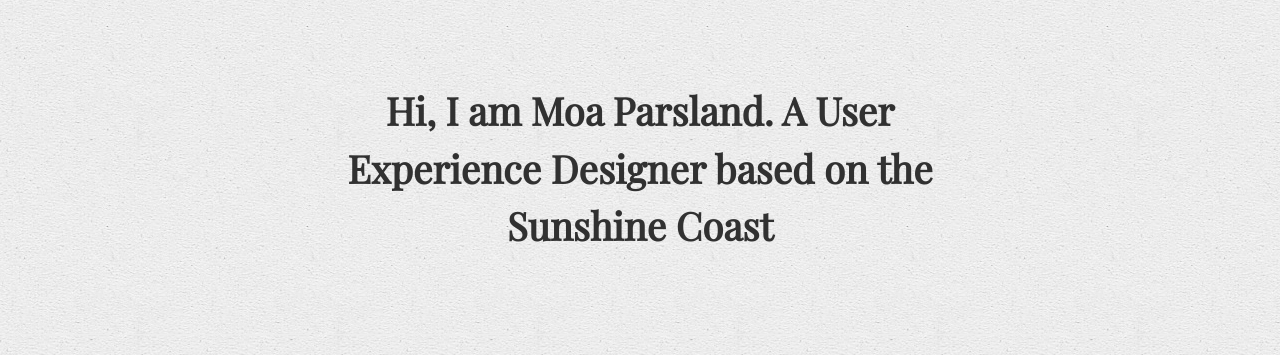
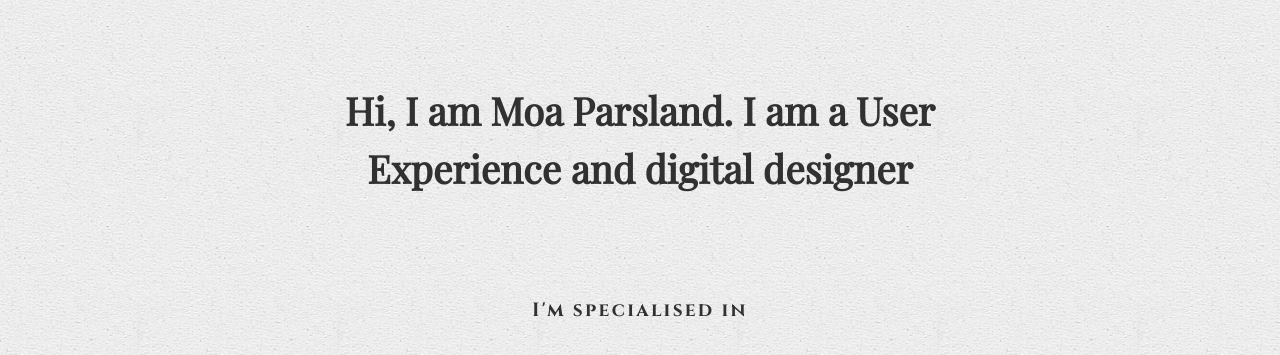
Before and after one commit to moetown/old-portfolio, a plain HTML site: page index.html in a window 1280 px wide. Shown: the part 103-458 px from the top of the page. Drawn offline with nearby package versions, Linux system fonts and the light colour scheme.

Commit message:
updated headline

```diff
--- a/index.html
+++ b/index.html
@@ -27,7 +27,7 @@
 		</nav>
 	<main>
 		<section class="intro">
-			<h1>Hi, I am Moa Parsland. A User Experience Designer based on the Sunshine Coast </h1>
+			<h1>Hi, I am Moa Parsland. I am a User Experience and digital designer</h1>
 		</section>
 
 		<section class="skills">
```
